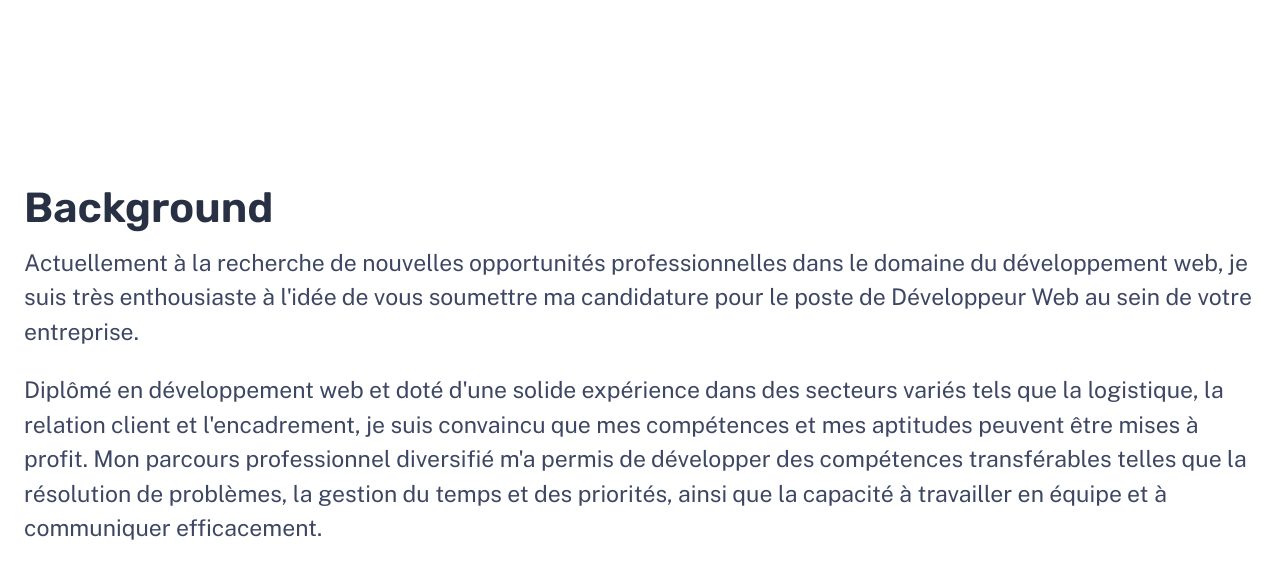
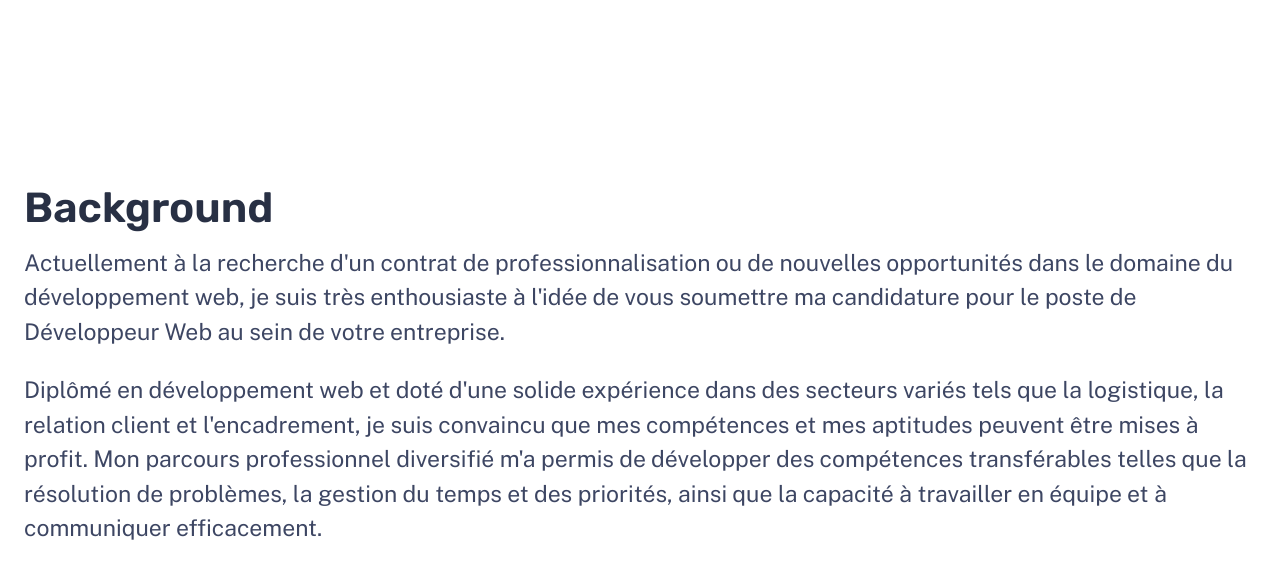
Before and after one commit to JeanPierreF/portfolio-live, a plain HTML site: page index.html in a window 1280 px wide. Shown: the part 524-1091 px from the top of the page. Drawn offline with nearby package versions, Linux system fonts and the light colour scheme.

Commit message:
contrat pro

```diff
--- a/index.html
+++ b/index.html
@@ -58,7 +58,7 @@ svg[data-astro-cid-patnjmll]{vertical-align:middle;width:var(--size, 1em);height
 
 
 
-		Actuellement à la recherche de nouvelles opportunités professionnelles dans le domaine du développement web, je suis très enthousiaste à l'idée de vous soumettre ma candidature pour le poste de Développeur Web au sein de votre entreprise.
+				Actuellement à la recherche d'un contrat de professionnalisation ou de nouvelles opportunités dans le domaine du développement web, je suis très enthousiaste à l'idée de vous soumettre ma candidature pour le poste de Développeur Web au sein de votre entreprise.
 </p> <br data-astro-cid-j7pv25f6> <p data-astro-cid-j7pv25f6 style="font-size:23px">
 Diplômé en développement web et doté d'une solide expérience dans des secteurs variés tels que la logistique, la relation client et l'encadrement, je suis convaincu que mes compétences et mes aptitudes peuvent être mises à profit. Mon parcours professionnel diversifié m'a permis de développer des compétences transférables telles que la résolution de problèmes, la gestion du temps et des priorités, ainsi que la capacité à travailler en équipe et à communiquer efficacement.
 </p> <br data-astro-cid-j7pv25f6> <p data-astro-cid-j7pv25f6 style="font-size:23px">
```
